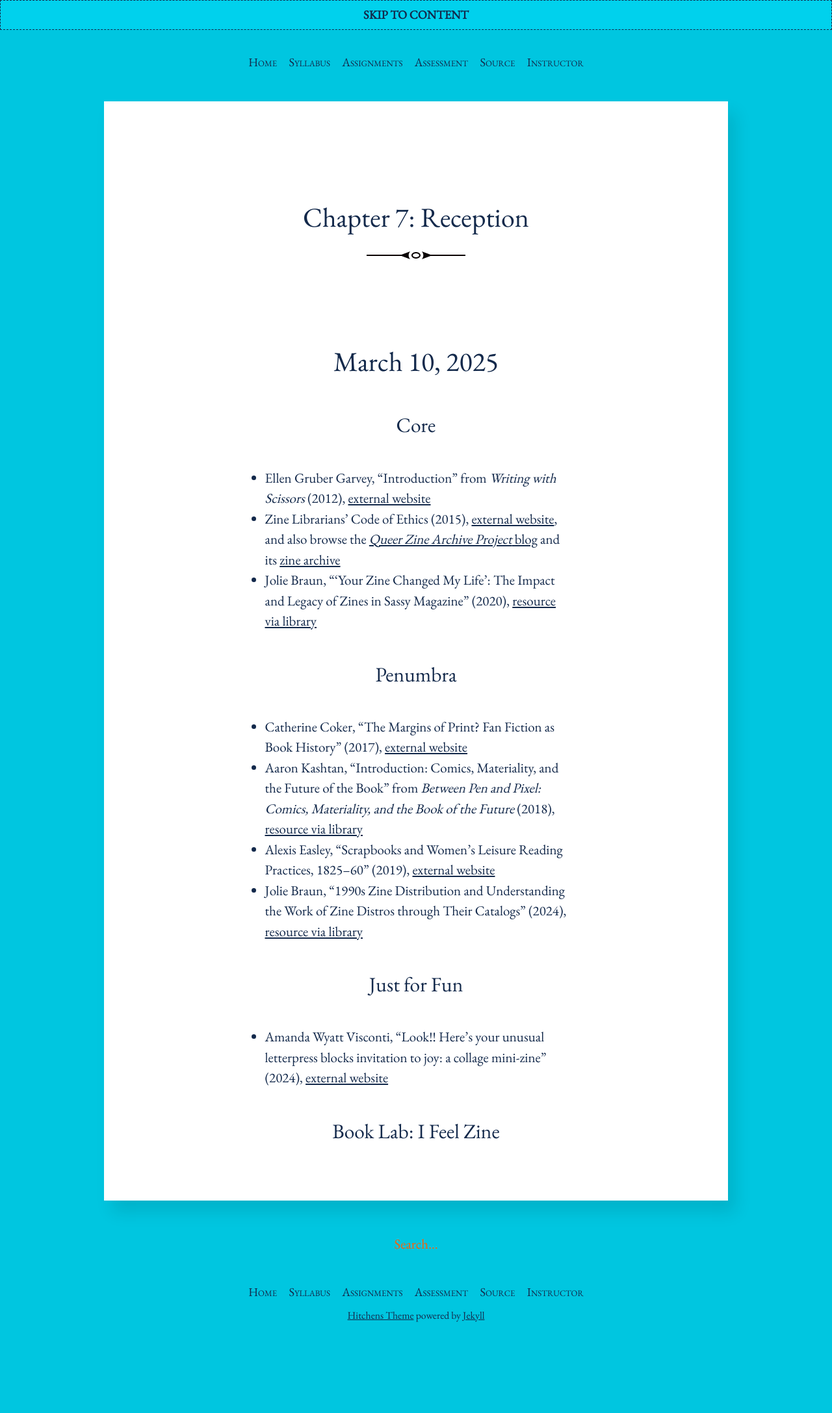
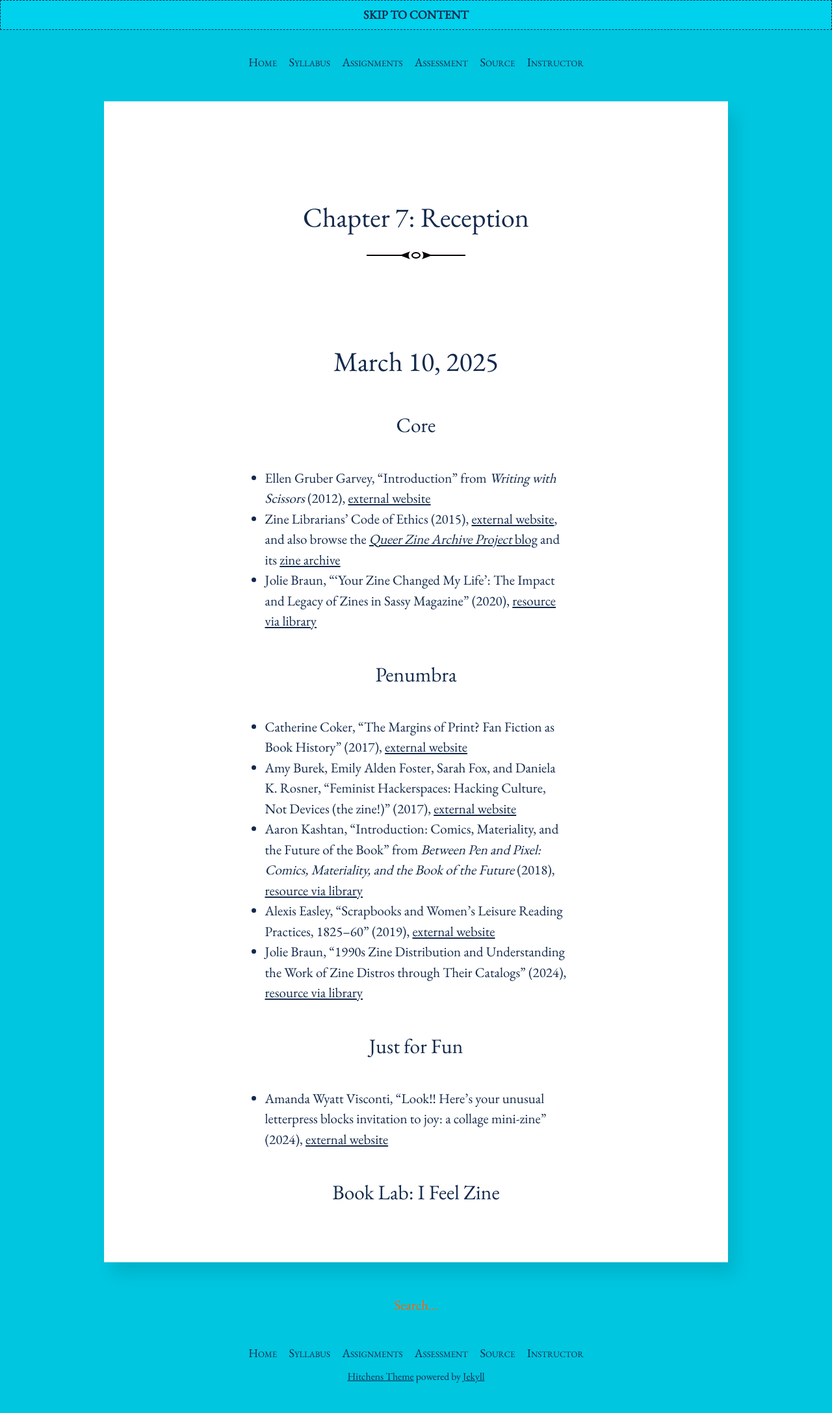
Before and after one commit to rccordell/s25bl, a Jekyll site: the page built from schedule/07-reception.md, in a window 1280 px wide. Shown: the whole page at 65% size. Built offline with Jekyll 4.4.1, drawn with Linux system fonts in a browser that asks for light colours; before the commit the page ends 2080 px from its top, so only the background shows below that.

Commit message:
Update 07-reception.md

```diff
--- a/schedule/07-reception.md
+++ b/schedule/07-reception.md
@@ -15,6 +15,7 @@
 ### Penumbra
 
 + Catherine Coker, "The Margins of Print? Fan Fiction as Book History" (2017), [external website](https://journal.transformativeworks.org/index.php/twc/article/view/1053)
++ Amy Burek, Emily Alden Foster, Sarah Fox, and Daniela K. Rosner, “Feminist Hackerspaces: Hacking Culture, Not Devices (the zine!)” (2017), [external website](https://dhdebates.gc.cuny.edu/read/untitled-aa1769f2-6c55-485a-81af-ea82cce86966/section/633d5ff2-d3c4-4345-b7fe-048155e28493#ch25)
 + Aaron Kashtan, "Introduction: Comics, Materiality, and the Future of the Book" from _Between Pen and Pixel: Comics, Materiality, and the Book of the Future_ (2018), [resource via library](http://proxy2.library.illinois.edu/login?url=https://www.jstor.org/stable/j.ctv1khdqnk.5)
 + Alexis Easley, "Scrapbooks and Women’s Leisure Reading Practices, 1825–60" (2019), [external website](https://www.ncgsjournal.com/issue152/easley.html)
 + Jolie Braun, "1990s Zine Distribution and Understanding the Work of Zine Distros through Their Catalogs" (2024), [resource via library](https://www-journals-uchicago-edu.proxy2.library.illinois.edu/doi/10.1086/731777)
```
